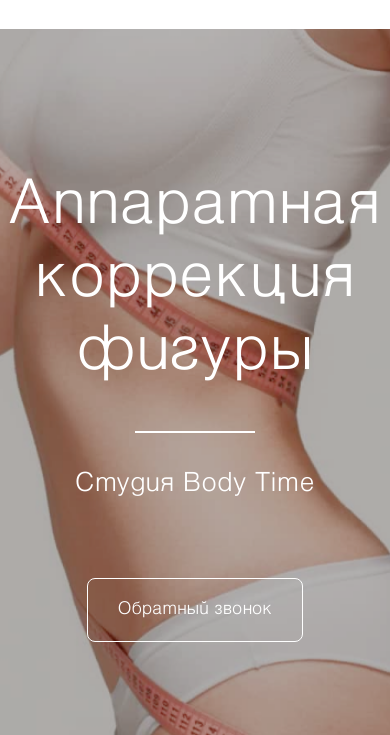
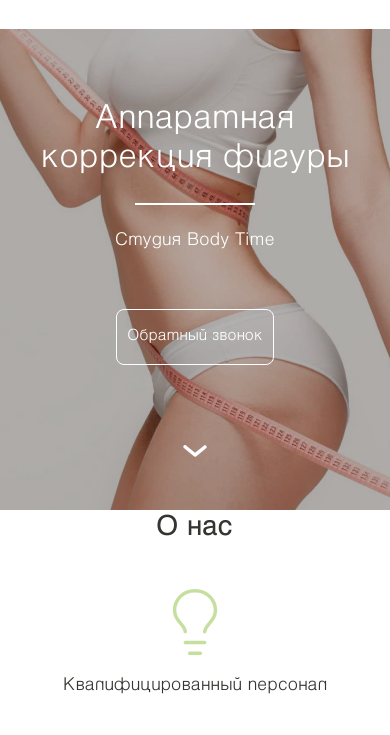
Before and after one commit to pomazkovanton/bodytime, a website: page index.html in a window 390 px wide. Shown: the part 81-816 px from the top of the page. Drawn offline with nearby package versions, Linux system fonts and the light colour scheme.

Commit message:
feat: adds an adaptive for the hero block #5

```diff
--- a/css/blocks/button/button.css
+++ b/css/blocks/button/button.css
@@ -13,3 +13,11 @@
   color: var(--main-color-light);
   font-family: var(--main-font-text);
 }
+
+@media screen and (max-width: 820px) {
+  .button {
+    max-width: 172px;
+    padding: 18px 10px;
+    font-size: 14px;
+  }
+}
--- a/css/blocks/hero/__down/hero__down.css
+++ b/css/blocks/hero/__down/hero__down.css
@@ -7,3 +7,9 @@
   background-position: center;
   background-repeat: no-repeat;
 }
+
+@media screen and (max-width: 820px) {
+  .hero__down {
+    margin-top: 65px;
+  }
+}
--- a/css/blocks/hero/__subtitle/hero__subtitle.css
+++ b/css/blocks/hero/__subtitle/hero__subtitle.css
@@ -6,3 +6,11 @@
   font-weight: 400;
   line-height: 25px;
 }
+
+@media screen and (max-width: 820px) {
+  .hero__subtitle {
+    margin: 24px 0 56px;
+    font-size: 16px;
+    line-height: 24px;
+  }
+}
--- a/css/blocks/hero/__title/hero__title.css
+++ b/css/blocks/hero/__title/hero__title.css
@@ -9,3 +9,10 @@
   line-height: 130%;
   text-align: center;
 }
+
+@media screen and (max-width: 820px) {
+  .hero__title {
+    margin-bottom: 24px;
+    font-size: 30px;
+  }
+}
--- a/css/blocks/hero/hero.css
+++ b/css/blocks/hero/hero.css
@@ -2,9 +2,16 @@
   display: flex;
   flex-direction: column;
   align-items: center;
-  padding: 144px 0 128px;
+  padding: 144px 16px 128px;
   background-image: url(../../../accets/images/background-main-hero.png);
   background-position: center;
   background-repeat: no-repeat;
   background-size: cover;
 }
+
+@media screen and (max-width: 820px) {
+  .hero {
+    padding-top: 72px;
+    padding-bottom: 40px;
+  }
+}
```
